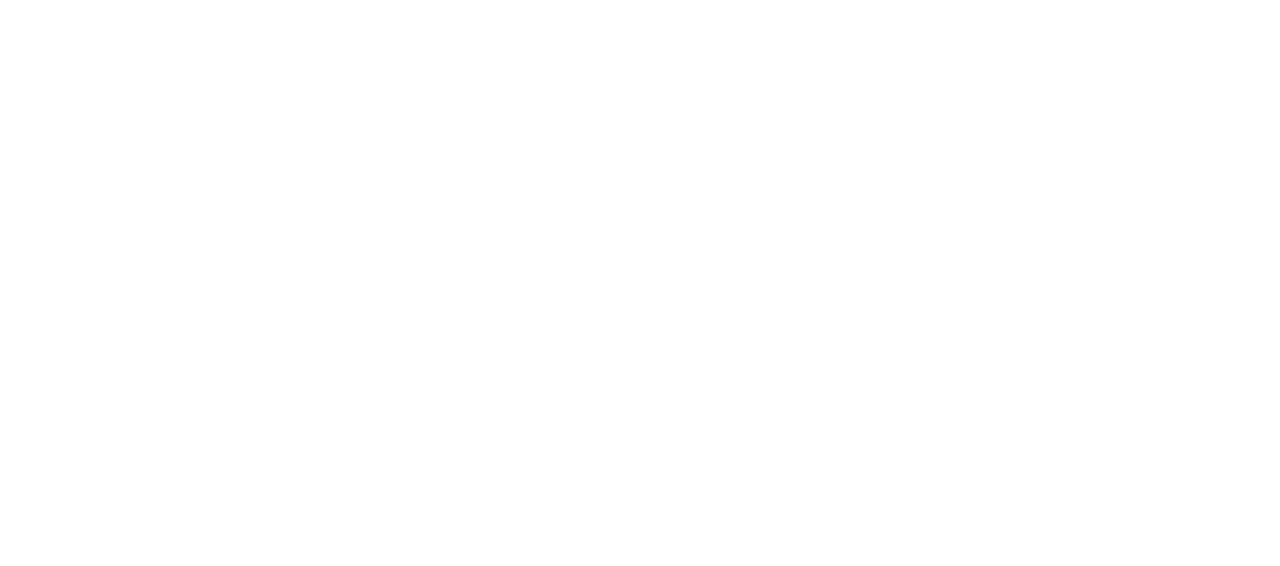
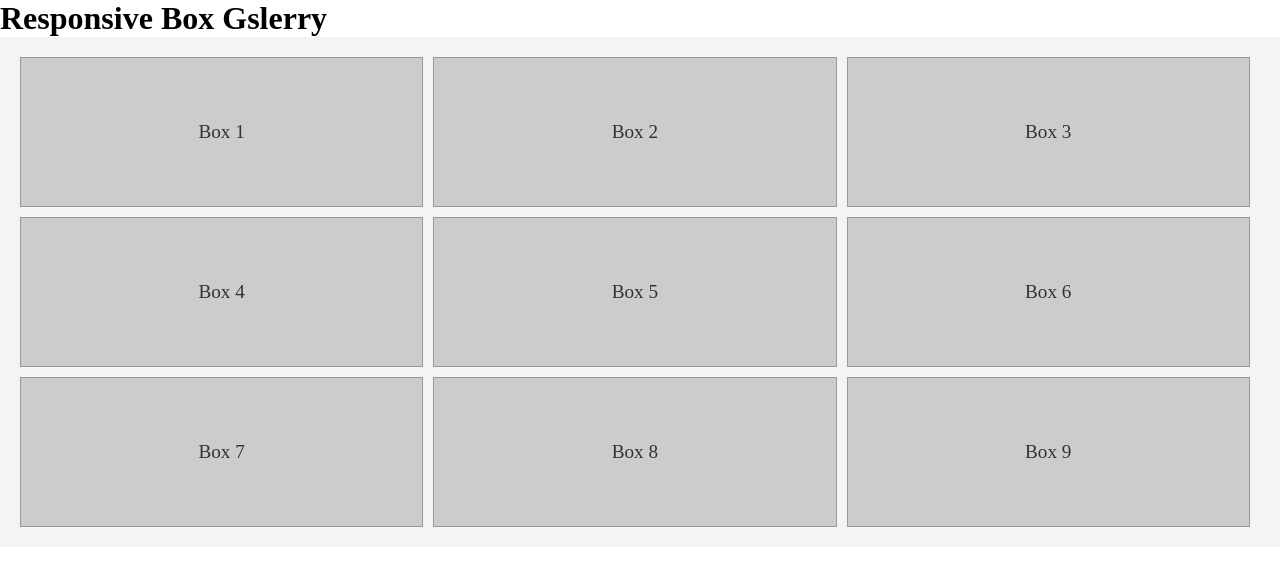
Before and after one commit to JongoSimon/Day-exo-on-css, a plain HTML site: page index5.html in a window 1280 px wide. Drawn offline with Linux system fonts and the light colour scheme.

Commit message:
box and pading
5 exercises on css

```diff
--- a/css/style2.css
+++ b/css/style2.css
@@ -1,3 +1,6 @@
+    *, *::before, *::after {
+    box-sizing: border-box;
+}
 h2 {
     width: 200px;
     padding: 20px;
--- a/css/style3.css
+++ b/css/style3.css
@@ -1,3 +1,6 @@
+*, *::before, *::after {
+    box-sizing: border-box;
+}
 .box1,.box2 {
     width: 300px;
     display: inline-block;
--- a/css/style4.css
+++ b/css/style4.css
@@ -1,3 +1,6 @@
+*, *::before, *::after {
+    box-sizing: border-box;
+}
 .card{
     width: 250px; /* fixed width */
     display:inline-block;  /* position cards side by side */
--- /dev/null
+++ b/css/style5.css
@@ -0,0 +1,46 @@
+* {
+    margin: 0;
+    padding: 0;
+    box-sizing: border-box;
+  }
+
+    /* Gallery container styling */
+    .gallery {
+        display: flex;
+        flex-wrap: wrap;
+        gap: 10px; /* Space between boxes */
+        padding: 20px;
+        background-color: #f4f4f4;
+      }
+
+      /* Box styling */
+      .box {
+        width: calc(33.33% - 10px); /* 3 boxes per row with gap */
+        height: 150px; /* Fixed height */
+        background-color: #ccc;
+        border: 1px solid #999;
+        display: flex;
+        align-items: center;
+        justify-content: center;
+        font-size: 1.2em;
+        color: #333;
+      }
+
+      /* Optional: Add hover effect */
+      .box:hover {
+        background-color: #bbb;
+        cursor: pointer;
+      }
+      /* Media query for smaller screens */
+    @media (max-width: 768px) {
+        .box {
+          width: calc(50% - 10px); /* 2 boxes per row on smaller screens */
+        }
+      }
+
+      /* Media query for even smaller screens */
+      @media (max-width: 480px) {
+        .box {
+          width: 100%; /* 1 box per row on very small screens */
+        }
+      }
--- a/index5.html
+++ b/index5.html
@@ -0,0 +1,27 @@
+<!DOCTYPE html>
+<html lang="en">
+<head>
+    <meta charset="UTF-8">
+    <meta name="viewport" content="width=device-width, initial-scale=1.0">
+    <link rel="stylesheet" href="./css/style5.css">
+    <title>Responsive Box Gallery</title>
+</head>
+<body>
+    <header>
+        <h1>Responsive Box Gslerry</h1>
+    </header>
+    <main>
+        <div class="gallery">
+            <div class="box">Box 1</div>
+            <div class="box">Box 2</div>
+            <div class="box">Box 3</div>
+            <div class="box">Box 4</div>
+            <div class="box">Box 5</div>
+            <div class="box">Box 6</div>
+            <div class="box">Box 7</div>
+            <div class="box">Box 8</div>
+            <div class="box">Box 9</div>
+        </div>
+    </main>
+</body>
+</html>
```
